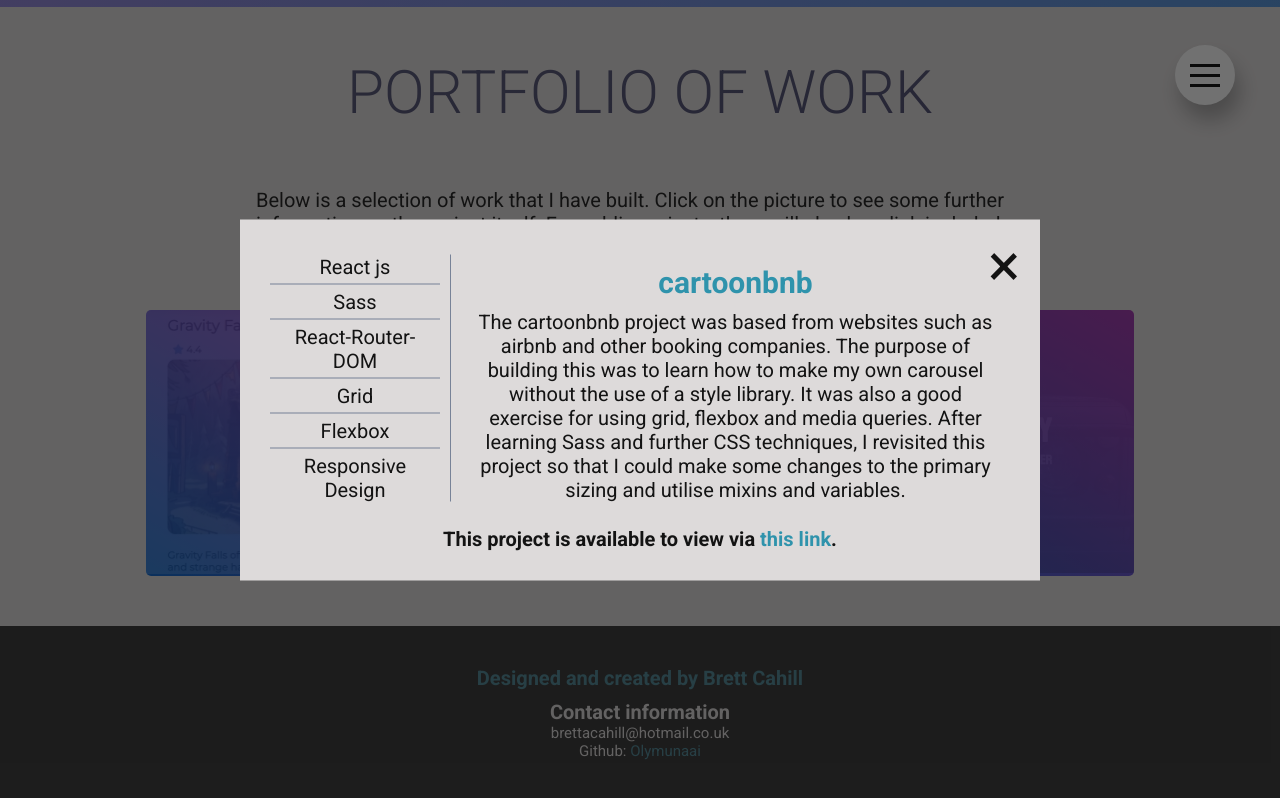
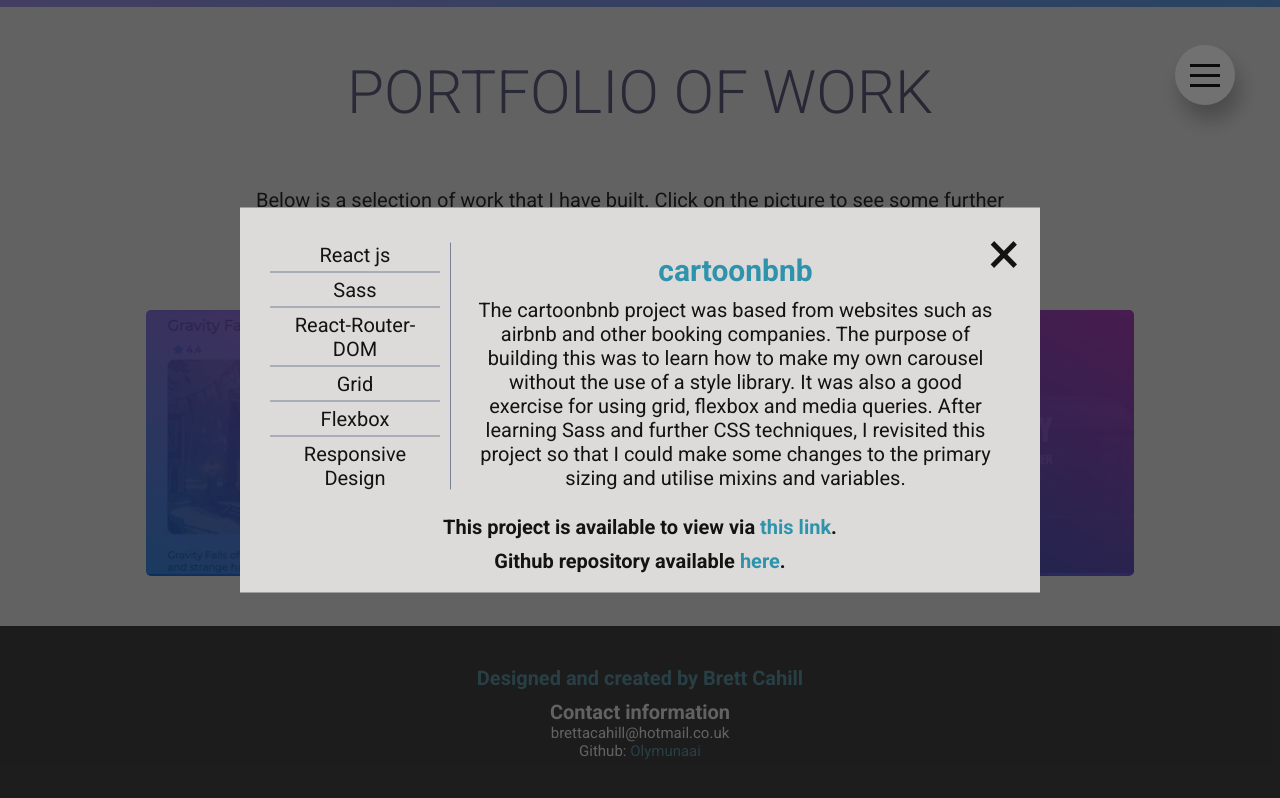
Before and after one commit to Olymunaai/personal-website, a React (Create React App) app: page / in a window 1280 px wide. Both pictures are taken after a click on the element "cartoonbnb". Shown: the part 2472-3270 px from the top of the page. Built offline with nearby package versions, Linux system fonts and the light colour scheme.

Commit message:
added repository links for portfolio items

```diff
--- a/src/components/Portfolio.js
+++ b/src/components/Portfolio.js
@@ -1,4 +1,4 @@
-import React, {useState} from 'react'
+import React, {useState, Fragment} from 'react'
 
 const Portfolio = () => {
 
@@ -9,6 +9,7 @@ const Portfolio = () => {
             technologies: ["React js", "Sass", "React-Router-DOM", "Grid", "Flexbox", "Responsive Design"],
             info: "The cartoonbnb project was based from websites such as airbnb and other booking companies. The purpose of building this was to learn how to make my own carousel without the use of a style library. It was also a good exercise for using grid, flexbox and media queries. After learning Sass and further CSS techniques, I revisited this project so that I could make some changes to the primary sizing and utilise mixins and variables.",
             link: "https://master.d3dxe4akplo0am.amplifyapp.com/",
+            github: "https://github.com/Olymunaai/cartoonbnb",
             key:1
         },
         {
@@ -17,6 +18,7 @@ const Portfolio = () => {
             technologies:["React js", "Sass", "Grid", "Responsive Design"],
             info: "Drive Wild was created as an exercise for both design and using Sass & Flexbox. It's quite a simple project and makes use of a repeating keyframe to simulate lightning for the landing section. Similar to this home page, it makes use of the 'checkbox hack' to manage the burger-style menu and component-level-state to manage pop-ups.",
             link: "https://master.d11q707co3r4dd.amplifyapp.com/",
+            github: "https://github.com/Olymunaai/drivewild",
             key:2
         },
         // {
@@ -85,9 +87,13 @@ const Portfolio = () => {
                         </div>
                 </div>
                 {portfolio.link ? (
+                    <Fragment>
                 <p className="portfolio__popup--link" key={portfolio.key}>
                     <strong>This project is available to view via <a href={portfolio.link} target="!#">this link</a>.</strong>
                 </p>
+                <p className="portfolio__popup--link" key={portfolio.key}>
+                    <strong>Github repository available <a href={portfolio.github} target="!#">here</a>.</strong>
+                </p></Fragment>
                 ) : (
                     <p className="portfolio__popup--link portfolio__popup--link-unavailable">
                     <strong >This project is private and isn't available publicly. If you'd like further information about this project, please get in touch.</strong>
--- a/src/styles/components/_portfolio.scss
+++ b/src/styles/components/_portfolio.scss
@@ -170,7 +170,10 @@
 
     &--link {
       font-size: 2rem;
-      padding: 1rem;
+
+      &:not(:last-child) {
+        padding: 1rem;
+      }
 
       & a {
         text-decoration: none;
```
Also changed, not shown: 1 other file (tests, documents, lock files or other folders).
